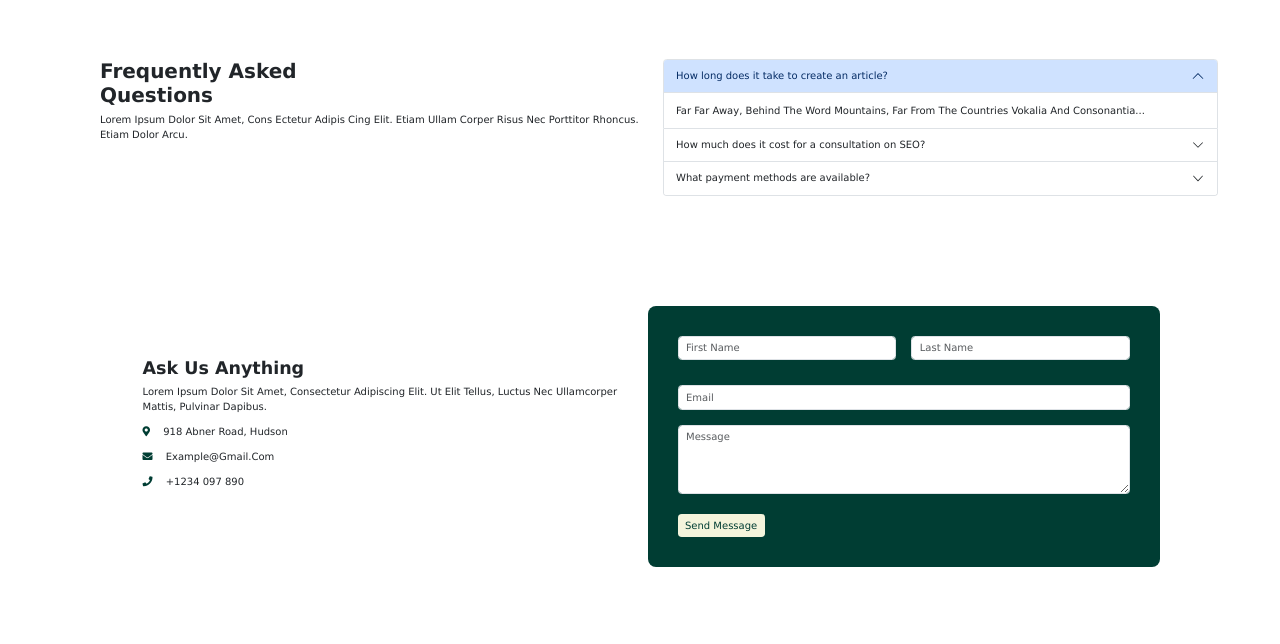
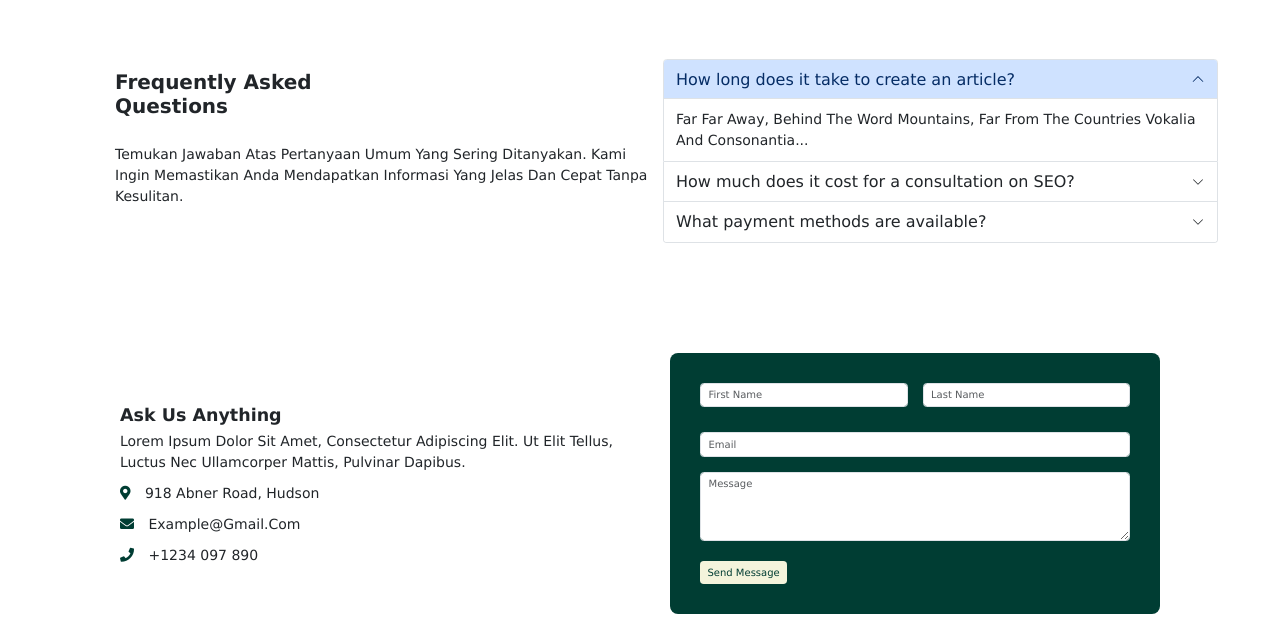
Before and after one commit to zxayn/Agrimirai, a PHP site: page /contactus.php in a window 1280 px wide. Shown: the part 801-1445 px from the top of the page. Run offline with PHP 8.4, Linux system fonts and the light colour scheme.

Commit message:
contactus

```diff
--- a/contactus.php
+++ b/contactus.php
@@ -183,6 +183,11 @@ body {
     padding-top: 3rem;
     padding-bottom: 3rem;
     padding-left: 3rem;
+    font-size: 14px;
+}
+
+#form {
+    font-size: 14px;
 }
 
 .contact-section {
@@ -290,22 +295,6 @@ body {
 .footer .credit span {
     color: var(--main-color);
 }
-
-
-
-
-
-
-
-
-
-
-
-
-
-
-
-
 
 /* Responsive Adjustments */
 @media (max-width: 991px) {
@@ -431,7 +420,7 @@ body {
         <h1>Contact Us</h1>
         <svg class="wave" viewBox="0 0 1440 100">
         <path fill="none" stroke="#ffffff" stroke-width="4" d="M0,50 C360,0 1080,100 1440,50" /></svg>
-            <p>Lorem ipsum dolor sit amet consectetur adipiscing elit.</p>
+            <p>Selamat Datang di Contact Us AgriMirai</p>
     </div>
 </div>
 
@@ -442,9 +431,9 @@ body {
         <div class="container py-5">
             <div class="row">
                 <!-- Left Column -->
-                <div class="col-md-6 ps-md-4 mb-5">
-                    <h2 class="faq-title" style="font-weight: bold;">Frequently Asked<br>Questions</h2>
-                    <p>Lorem ipsum dolor sit amet, cons ectetur adipis cing elit. Etiam ullam corper risus nec porttitor rhoncus. Etiam dolor arcu.</p>
+                <div class="col-md-6 d-flex flex-column justify-content-center align-items-start ps-md-5 mb-4">
+                    <h2 class="faq-title" style="font-weight: bold;">Frequently Asked<br>Questions</h2><br>
+                    <p>Temukan jawaban atas pertanyaan umum yang sering ditanyakan. Kami ingin memastikan Anda mendapatkan informasi yang jelas dan cepat tanpa kesulitan.</p>
                 </div>
 
                 <!-- Right Column -->
@@ -453,7 +442,7 @@ body {
                     <!-- Item 1 -->
                     <div class="accordion-item">
                     <h2 class="accordion-header">
-                        <button class="accordion-button" type="button" data-bs-toggle="collapse" data-bs-target="#faq1" aria-expanded="true">
+                        <button class="accordion-button" type="button" data-bs-toggle="collapse" data-bs-target="#faq1" aria-expanded="true" style="font-size: 16px;">
                         How long does it take to create an article?
                         </button>
                     </h2>
@@ -466,7 +455,7 @@ body {
                     <!-- Item 2 -->
                     <div class="accordion-item">
                     <h2 class="accordion-header">
-                        <button class="accordion-button collapsed" type="button" data-bs-toggle="collapse" data-bs-target="#faq2">
+                        <button class="accordion-button collapsed" type="button" data-bs-toggle="collapse" data-bs-target="#faq2" style="font-size: 16px;">
                         How much does it cost for a consultation on SEO?
                         </button>
                     </h2>
@@ -479,7 +468,7 @@ body {
                     <!-- Item 3 -->
                     <div class="accordion-item">
                     <h2 class="accordion-header">
-                        <button class="accordion-button collapsed" type="button" data-bs-toggle="collapse" data-bs-target="#faq3">
+                        <button class="accordion-button collapsed" type="button" data-bs-toggle="collapse" data-bs-target="#faq3" style="font-size: 16px;">
                         What payment methods are available?
                         </button>
                     </h2>
@@ -497,13 +486,13 @@ body {
     <!--FAQ end-->
 
 <!-- Form -->
-
+<section id="form">
     <div class="container contact-section">
     <div class="row align-items-center">
 
     <!-- Info Section -->
 
-<div class="col-md-6 d-flex flex-column justify-content-center align-items-start ps-md-5 mb-4">
+    <div class="col-md-6">
         <h3 class="fw-bold">Ask Us Anything</h3>
             <p>Lorem ipsum dolor sit amet, consectetur adipiscing elit. Ut elit tellus, luctus nec ullamcorper mattis, pulvinar dapibus.</p>
         <div class="contact-info">
@@ -515,7 +504,7 @@ body {
 
     <!-- Form Section -->
 
-<div class="col-md-6">
+    <div class="col-md-6 ps-md-5 mb-4">
         <div class="contact-box">
     <form>
         <div class="row">
@@ -538,6 +527,8 @@ body {
                 </div>
             </div>
         </div>
+</section>
+
 
 <!-- Form End -->
 
```
Lines whose indentation alone changed are shown as unchanged.
